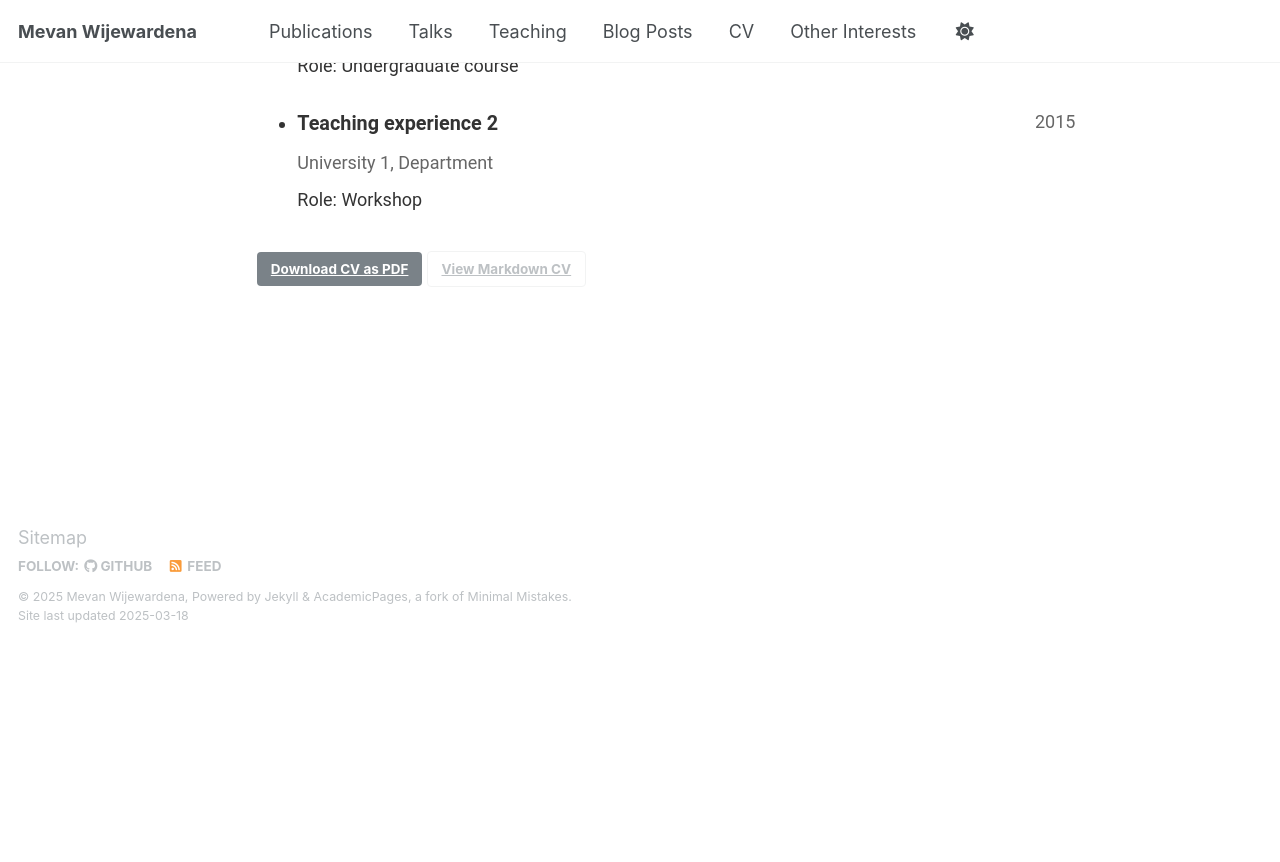
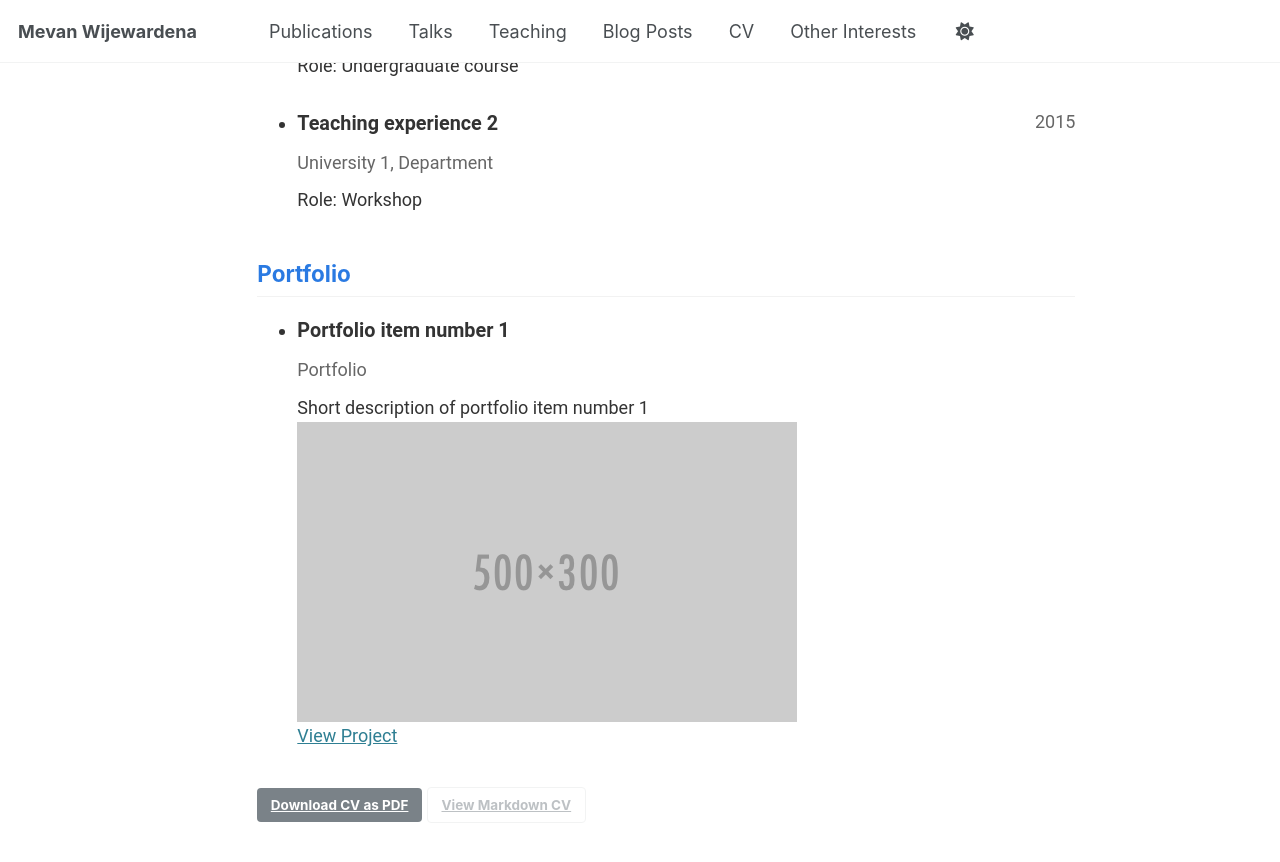
Before and after one commit to mevanwijewardena/mevanwijewardena.github.io, a Jekyll site: the page built from _pages/cv-json.md, in a window 1280 px wide and 900 px high, scrolled down 2299 px. Shown: the top 862 px of the window. Built offline with Jekyll 4.4.1, drawn with Linux system fonts in a browser that asks for light colours; before the commit the page ends 2942 px from its top, so only the background shows below that.

Commit message:
Update cv.json

```diff
--- a/_data/cv.json
+++ b/_data/cv.json
@@ -140,7 +140,7 @@
       "description": ""
     }
   ],
-  "projects": [
+  "portfolio": [
     {
       "name": "Portfolio item number 1",
       "category": "portfolio",
```
